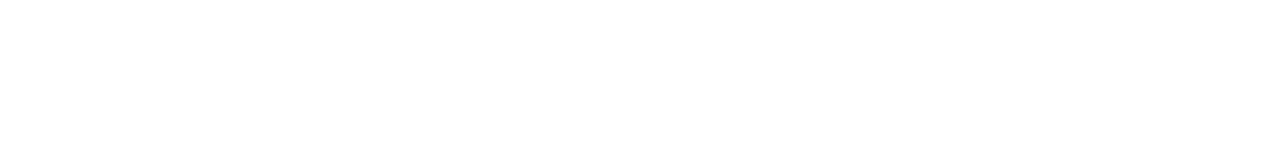
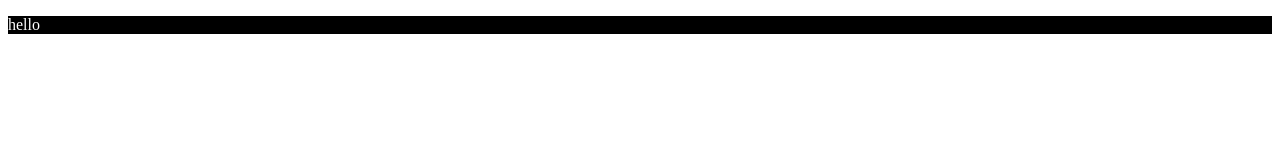
Before and after one commit to INitosI/Artists-proj, a website built with Vite: page src/index.html in a window 1280 px wide. Built offline with nearby package versions, Linux system fonts and the light colour scheme.

Commit message:
test build

```diff
--- a/src/css/styles.css
+++ b/src/css/styles.css
@@ -0,0 +1,4 @@
+p {
+  color: white;
+  background-color: black;
+}
--- a/src/index.html
+++ b/src/index.html
@@ -8,7 +8,9 @@
     <link rel="stylesheet" href="./css/styles.css" />
   </head>
   <body>
-    <main></main>
+    <main>
+      <p>hello</p>
+    </main>
 
     <script type="module" src="./js/main.js"></script>
   </body>
```
